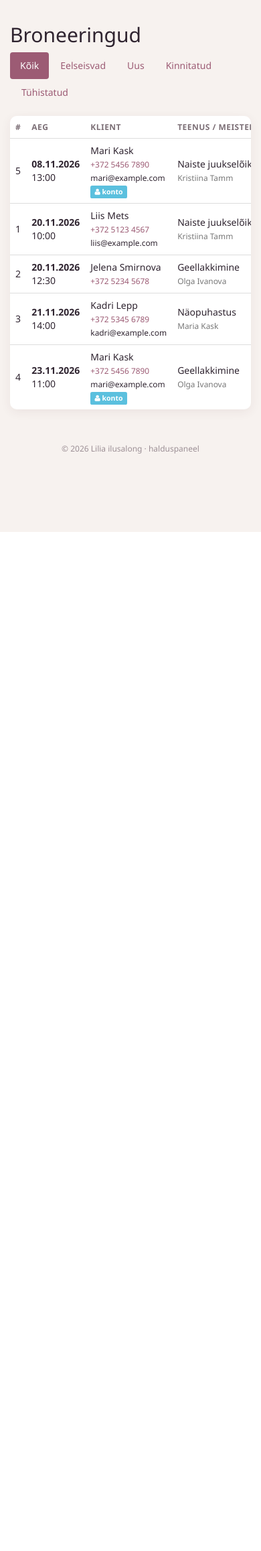
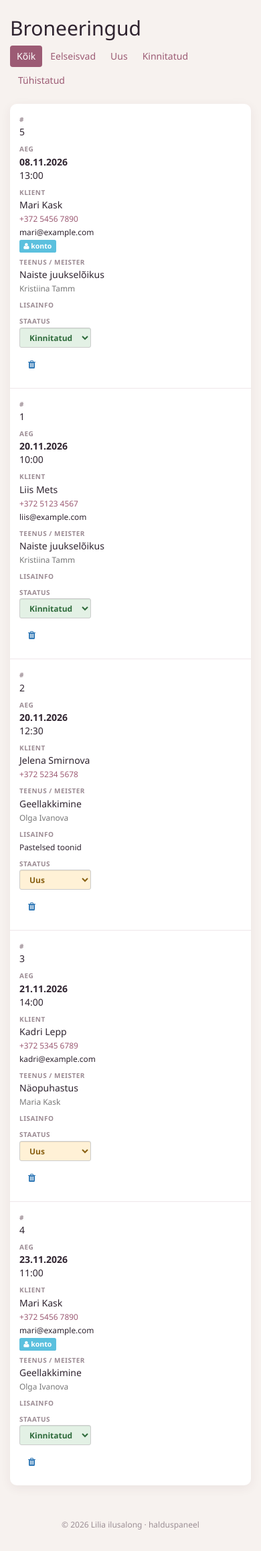
Before and after one commit to DrowWithSkadi/Newsportaal, a PHP site: page /salon_admin/bookingsAdmin in a window 390 px wide. Shown: the part 50-2365 px from the top of the page at 67% size. Before the commit the page ends 844 px from the top, so only its background shows below. Run offline with PHP 8.4, Linux system fonts and the light colour scheme; a user stored in the database is signed in; data comes from the database, SQL or seed files in the repository.

Commit message:
Paranda kohanduvus: horisontaalne kerimine eemaldatud
- halduspaneeli tabelid kuvatakse mobiilis kaartidena (veeru pealkiri iga vaartuse ees)
- vormiväljad ja pildid ei ulatu ekraanist valja (max-width: 100%)
- avalehe mobiilimenuu ei teki enam lehe korvale (translateY asemel opacity)
- html overflow-x: clip, et dekoratiivsed elemendid ei venitaks lehte
- kontrollitud laiustel 320-1500 px: documentElement.scrollWidth == clientWidth

```diff
--- a/salon_admin/public/css/admin.css
+++ b/salon_admin/public/css/admin.css
@@ -51,3 +51,32 @@ form.inline { display: inline-block; }
 .login-card { background: #fff; width: 100%; max-width: 380px; padding: 35px 30px; border-radius: 16px; box-shadow: 0 18px 40px rgba(80, 45, 60, .15); text-align: center; margin: 15px; }
 .login-logo { width: 64px; height: 64px; border-radius: 50%; background: #f3e3e8; color: #9c5b74; font-size: 30px; line-height: 64px; margin: 0 auto 10px; }
 .login-back { margin: 15px 0 0; }
+
+/* Kohanduvus: horisontaalset kerimist ei ole */
+html, body { max-width: 100%; overflow-x: hidden; }
+img, input, select, textarea { max-width: 100%; }
+.table-wrap { width: 100%; }
+.navbar-brand { white-space: nowrap; }
+
+@media (max-width: 767px) {
+    .admin-content { padding-top: 15px; }
+    .page-header-row .btn { width: 100%; }
+    .filter-pills > li { margin-bottom: 4px; }
+    .filter-pills > li > a { padding: 6px 10px; }
+
+    /* tabelid kaartidena */
+    .table-cards, .table-cards > tbody, .table-cards > tbody > tr, .table-cards > tbody > tr > td { display: block; width: 100%; }
+    .table-cards > tbody > tr.head-row { display: none; }
+    .table-cards > tbody > tr { padding: 12px 14px 14px; border-top: 1px solid #efe6ea; }
+    .table-cards > tbody > tr:nth-child(2) { border-top: 0; }
+    .table-cards > tbody > tr > td { border: 0; padding: 4px 0; text-align: left; overflow-wrap: anywhere; }
+    .table-cards > tbody > tr > td[data-label]::before {
+        content: attr(data-label); display: block; margin-bottom: 2px;
+        color: #9b8b93; font-size: 10px; font-weight: 600; text-transform: uppercase; letter-spacing: .05em;
+    }
+    .table-cards .actions { white-space: normal; display: flex; gap: 8px; padding-top: 10px; }
+    .table-cards .actions .btn, .table-cards .actions form { flex: 1; }
+    .table-cards .actions form .btn { width: 100%; }
+    .table-cards .status-select, .table-cards select { width: 100%; }
+    .thumb-lg { width: 100%; height: auto; max-height: 200px; object-fit: cover; margin-right: 0; }
+}
--- a/salon_admin/viewAdmin/bookingList.php
+++ b/salon_admin/viewAdmin/bookingList.php
@@ -13,8 +13,8 @@ ob_start();
 </ul>
 
 <div class="panel panel-default">
-    <div class="table-responsive">
-        <table class="table table-hover">
+    <div class="table-wrap">
+        <table class="table table-hover table-cards">
             <tr><th>#</th><th>Aeg</th><th>Klient</th><th>Teenus / meister</th><th>Lisainfo</th><th>Staatus</th><th></th></tr>
             <?php foreach ($arr as $b): ?>
                 <tr>
--- a/salon_admin/viewAdmin/categoryList.php
+++ b/salon_admin/viewAdmin/categoryList.php
@@ -14,8 +14,8 @@ ob_start();
 <div class="row">
     <div class="col-md-8">
         <div class="panel panel-default">
-            <div class="table-responsive">
-                <table class="table table-hover">
+            <div class="table-wrap">
+                <table class="table table-hover table-cards">
                     <tr><th>Järjekord</th><th>Nimetus (ET / RU)</th><th>Ikoon</th><th>Teenuseid</th><th>Meistreid</th><th></th></tr>
                     <?php foreach ($arr as $c): ?>
                         <tr>
--- a/salon_admin/viewAdmin/serviceList.php
+++ b/salon_admin/viewAdmin/serviceList.php
@@ -5,8 +5,8 @@
 </div>
 
 <div class="panel panel-default">
-    <div class="table-responsive">
-        <table class="table table-hover">
+    <div class="table-wrap">
+        <table class="table table-hover table-cards">
             <tr>
                 <th width="5%">ID</th>
                 <th width="10%">Pilt</th>
--- a/salon_admin/viewAdmin/startAdmin.php
+++ b/salon_admin/viewAdmin/startAdmin.php
@@ -10,8 +10,8 @@
 
 <div class="panel panel-default">
     <div class="panel-heading"><i class="fa fa-calendar"></i> Eelseisvad broneeringud</div>
-    <div class="table-responsive">
-        <table class="table table-hover">
+    <div class="table-wrap">
+        <table class="table table-hover table-cards">
             <tr><th>Kuupäev</th><th>Aeg</th><th>Klient</th><th>Teenus</th><th>Meister</th><th>Staatus</th></tr>
             <?php foreach ($upcoming as $b): ?>
                 <tr>
--- a/salon_admin/viewAdmin/templates/layout.php
+++ b/salon_admin/viewAdmin/templates/layout.php
@@ -41,6 +41,22 @@
     <?php echo $content; ?>
 </div>
 
+<script>
+// Mobiilis kuvatakse tabelid kaartidena: igale lahtrile lisatakse veeru pealkiri (data-label)
+document.querySelectorAll('table.table-cards').forEach(function (table) {
+    var head = table.querySelector('tr');
+    if (!head || !head.querySelector('th')) return;
+    head.classList.add('head-row');
+    var labels = Array.prototype.map.call(head.children, function (th) { return th.textContent.trim(); });
+    table.querySelectorAll('tr').forEach(function (tr) {
+        if (tr === head) return;
+        Array.prototype.forEach.call(tr.children, function (td, i) {
+            if (labels[i] && !td.hasAttribute('colspan')) td.setAttribute('data-label', labels[i]);
+        });
+    });
+});
+</script>
+
 <footer class="admin-footer container">&copy; <?php echo date('Y'); ?> Lilia ilusalong · halduspaneel</footer>
 </body>
 </html>
```
Also changed, not shown: public/css/style.css (+5 -5 lines).
